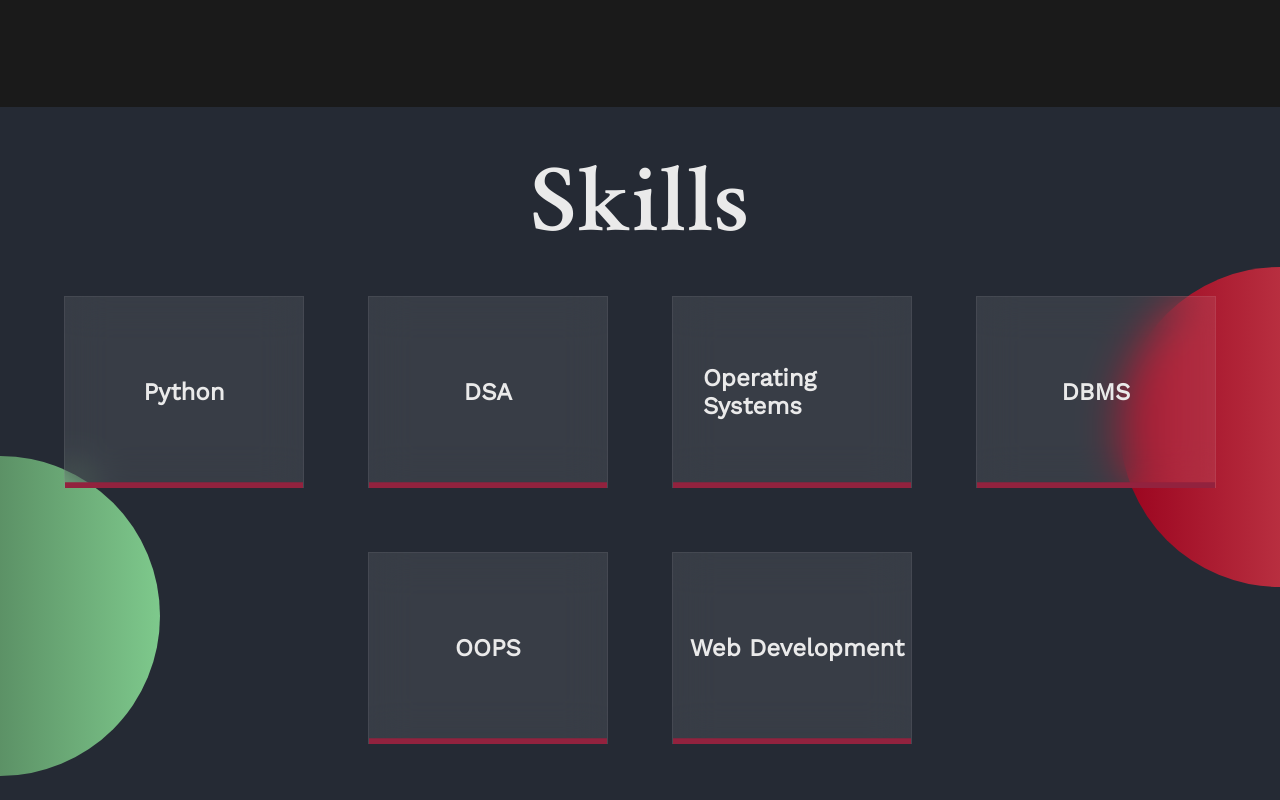
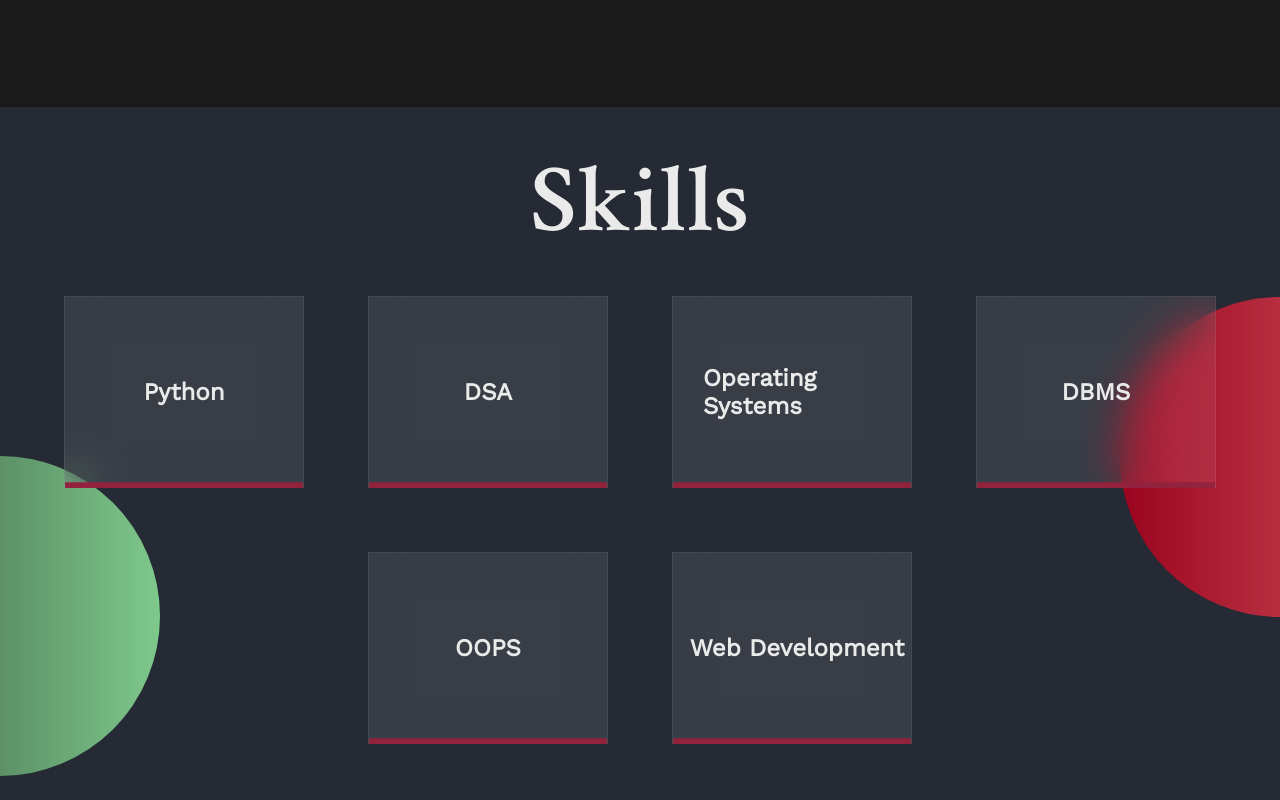
Before and after one commit to prakriti28/Portfolio, a plain HTML site: page index.html in a window 1280 px wide. Shown: the part 1060-1860 px from the top of the page. Drawn offline with nearby package versions, Linux system fonts and the light colour scheme.

Commit message:
Update style.css

```diff
--- a/style.css
+++ b/style.css
@@ -150,7 +150,7 @@ body {
 }
 .skills::after {
   right: -10em;
-  top: 8em;
+/*   top: 8em; */
   background: #d65a61; /* fallback for old browsers */
   background: -webkit-linear-gradient(
     to right,
```
